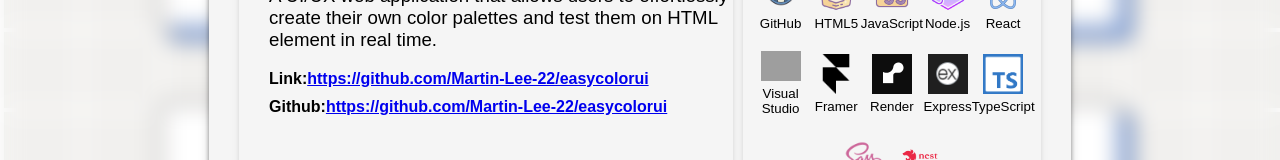
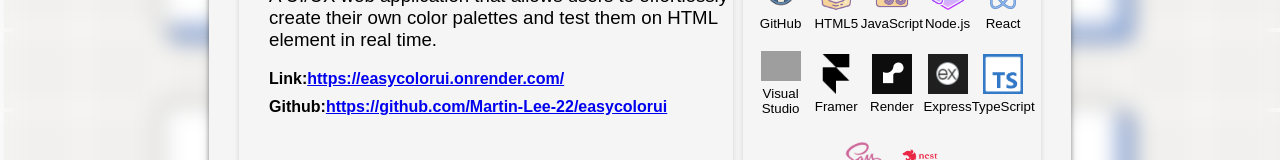
Before and after one commit to Martin-Lee-22/Web-Portfolio, a React (Create React App) app in the folder client/: page / in a window 1280 px wide. Both pictures are taken after a click on the element 365 px from the left and 1651 px from the top of the page. Shown: the part 1812-1972 px from the top of the page. Built offline with nearby package versions, Linux system fonts and the light colour scheme; grey boxes are pictures that could not be loaded.

Commit message:
Fixed link problem and got rid of libraries if empty

```diff
--- a/client/src/components/modal.js
+++ b/client/src/components/modal.js
@@ -38,14 +38,14 @@ export default function Modal(props) {
               <h2>{title}</h2>
               <h3>{role}</h3>
               <p>{description}</p>
-              <h4>Link:<a href={github}>{github}</a></h4>
+              <h4>Link:<a href={link}>{link}</a></h4>
               <h4>Github:<a href={github}>{github}</a></h4>
             </div>
             <div id="project_toolbox_container">
               <h3>Toolbox</h3>
-              <ToolBox tools={tools} />
+              <ToolBox tools={tools}/>
               <h3>Libraries</h3>
-              <ToolBox tools={libraries} />
+              {libraries.length > 0 && <ToolBox tools={libraries}/>}
             </div>
           </div>
         </motion.div>
```
